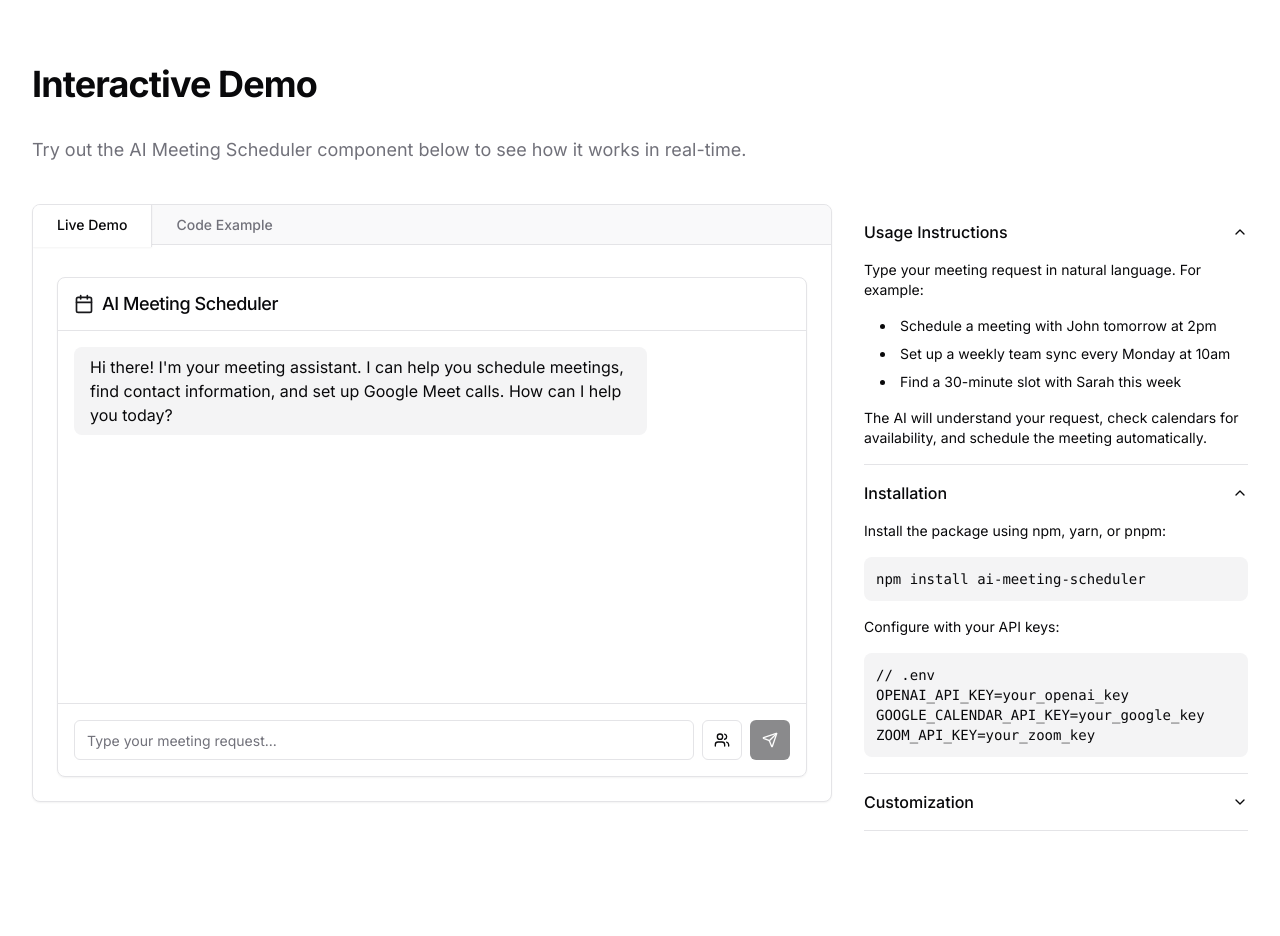
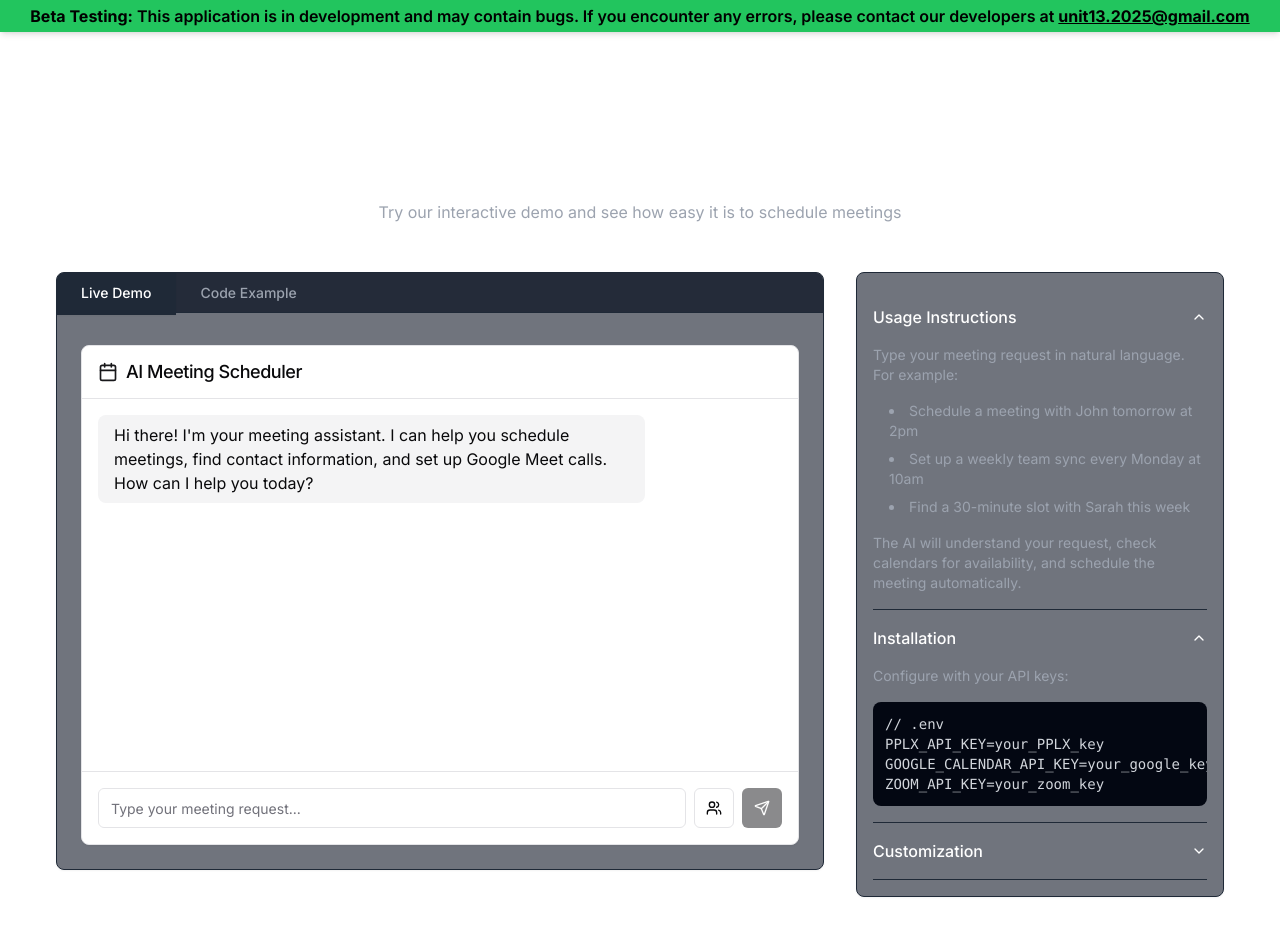
Before and after one commit to Karush2807/MeetMate, a Next.js app: page /demo in a window 1280 px wide. Shown: the top 936 px of the page. Before the commit the page ends 895 px from the top, so only its background shows below. Built offline with nearby package versions, Linux system fonts and the light colour scheme.

Commit message:
completely modifies the demo section of the application

```diff
--- a/app/demo/page.tsx
+++ b/app/demo/page.tsx
@@ -2,12 +2,16 @@ import { DemoSection } from "@/components/demo-section"
 
 export default function DemoPage() {
   return (
-    <div className="container py-10 md:py-16">
-      <h1 className="mb-8 text-3xl font-bold tracking-tight md:text-4xl">Interactive Demo</h1>
-      <p className="mb-10 text-muted-foreground md:text-lg">
-        Try out the AI Meeting Scheduler component below to see how it works in real-time.
-      </p>
-      <DemoSection />
+    <div className="container">
+      <div className="fixed top-0 left-0 right-0 bg-green-500 text-black font-semibold p-1 text-center  shadow-md z-50 flex items-center justify-center">
+        <span>
+          <span className="font-bold">Beta Testing:</span> This application is in development and may contain bugs.
+          If you encounter any errors, please contact our developers at <a href="mailto:dev@example.com" className="underline font-bold hover:text-green-100">unit13.2025@gmail.com</a>
+        </span>
+      </div>
+      <div className="pt-16">
+        <DemoSection />
+      </div>
     </div>
   )
 }
--- a/components/demo-section.tsx
+++ b/components/demo-section.tsx
@@ -1,4 +1,7 @@
-"use client"
+'use client'
+
+import { useState, useEffect } from 'react'
+import { motion } from 'framer-motion'
 import { Card, CardContent } from "@/components/ui/card"
 import { Tabs, TabsContent, TabsList, TabsTrigger } from "@/components/ui/tabs"
 import { Accordion, AccordionContent, AccordionItem, AccordionTrigger } from "@/components/ui/accordion"
@@ -11,17 +14,58 @@ const MeetingScheduler = dynamic(
 )
 
 export function DemoSection() {
+  const [isVisible, setIsVisible] = useState(false)
+
+  useEffect(() => {
+    const handleScroll = () => {
+      const scrollPosition = window.scrollY + window.innerHeight
+      const elementPosition = document.getElementById('demo-section')?.offsetTop || 0
+
+      if (scrollPosition > elementPosition) {
+        setIsVisible(true)
+      }
+    }
+
+    window.addEventListener('scroll', handleScroll)
+    handleScroll() // Check on initial load
+
+    return () => window.removeEventListener('scroll', handleScroll)
+  }, [])
+
   return (
-    <div className="grid gap-8 lg:grid-cols-3">
+    <section id="demo-section" className="py-20">
+      <div className="container px-4 md:px-6">
+        <motion.div
+          initial={{ opacity: 0, y: 20 }}
+          animate={{ opacity: isVisible ? 1 : 0, y: isVisible ? 0 : 20 }}
+          transition={{ duration: 0.5 }}
+          className="mb-12 text-center"
+        >
+          <h2 className="text-3xl font-bold text-white md:text-4xl">Experience the Power of AI Scheduling</h2>
+          <p className="mt-4 text-gray-400">Try our interactive demo and see how easy it is to schedule meetings</p>
+        </motion.div>
+
+        <motion.div
+          initial={{ opacity: 0, y: 20 }}
+          animate={{ opacity: isVisible ? 1 : 0, y: isVisible ? 0 : 20 }}
+          transition={{ duration: 0.5, delay: 0.2 }}
+          className="grid gap-8 lg:grid-cols-3"
+        >
           <div className="lg:col-span-2">
-        <Card className="overflow-hidden">
+            <Card className="overflow-hidden border-gray-800 bg-gray-900/60 backdrop-blur-md">
               <CardContent className="p-0">
                 <Tabs defaultValue="demo">
-              <TabsList className="w-full justify-start rounded-none border-b bg-muted/50 p-0">
-                <TabsTrigger value="demo" className="rounded-none border-r px-6 py-3 data-[state=active]:bg-background">
+                  <TabsList className="w-full justify-start rounded-none border-b border-gray-800 bg-gray-900/80 p-0">
+                    <TabsTrigger
+                      value="demo"
+                      className="rounded-none border-r border-gray-800 px-6 py-3 text-gray-400 data-[state=active]:bg-gray-800 data-[state=active]:text-white"
+                    >
                       Live Demo
                     </TabsTrigger>
-                <TabsTrigger value="code" className="rounded-none px-6 py-3 data-[state=active]:bg-background">
+                    <TabsTrigger
+                      value="code"
+                      className="rounded-none px-6 py-3 text-gray-400 data-[state=active]:bg-gray-800 data-[state=active]:text-white"
+                    >
                       Code Example
                     </TabsTrigger>
                   </TabsList>
@@ -29,7 +73,7 @@ export function DemoSection() {
                     <MeetingScheduler />
                   </TabsContent>
                   <TabsContent value="code" className="p-6">
-                <pre className="overflow-x-auto rounded-lg bg-muted p-4 text-sm">
+                    <pre className="overflow-x-auto rounded-lg bg-gray-950 p-4 text-sm text-gray-300">
                       {`import { MeetingScheduler } from "ai-meeting-scheduler";
 
 // Basic usage
@@ -52,10 +96,12 @@ export default function App() {
           </div>
 
           <div>
+            <Card className="border-gray-800 bg-gray-900/60 backdrop-blur-md">
+              <CardContent className="p-4">
                 <Accordion type="multiple" defaultValue={["usage", "installation"]}>
-          <AccordionItem value="usage">
-            <AccordionTrigger>Usage Instructions</AccordionTrigger>
-            <AccordionContent>
+                  <AccordionItem value="usage" className="border-gray-800">
+                    <AccordionTrigger className="text-white hover:text-white hover:no-underline">Usage Instructions</AccordionTrigger>
+                    <AccordionContent className="text-gray-400">
                       <div className="space-y-4 text-sm">
                         <p>Type your meeting request in natural language. For example:</p>
                         <ul className="list-inside list-disc space-y-2 pl-4">
@@ -70,25 +116,23 @@ export default function App() {
                       </div>
                     </AccordionContent>
                   </AccordionItem>
-          <AccordionItem value="installation">
-            <AccordionTrigger>Installation</AccordionTrigger>
-            <AccordionContent>
+                  <AccordionItem value="installation" className="border-gray-800">
+                    <AccordionTrigger className="text-white hover:text-white hover:no-underline">Installation</AccordionTrigger>
+                    <AccordionContent className="text-gray-400">
                       <div className="space-y-4 text-sm">
-                <p>Install the package using npm, yarn, or pnpm:</p>
-                <pre className="overflow-x-auto rounded-lg bg-muted p-3">npm install ai-meeting-scheduler</pre>
                         <p>Configure with your API keys:</p>
-                <pre className="overflow-x-auto rounded-lg bg-muted p-3">
+                        <pre className="overflow-x-auto rounded-lg bg-gray-950 p-3 text-gray-300">
                           {`// .env
-OPENAI_API_KEY=your_openai_key
+PPLX_API_KEY=your_PPLX_key
 GOOGLE_CALENDAR_API_KEY=your_google_key
 ZOOM_API_KEY=your_zoom_key`}
                         </pre>
                       </div>
                     </AccordionContent>
                   </AccordionItem>
-          <AccordionItem value="customization">
-            <AccordionTrigger>Customization</AccordionTrigger>
-            <AccordionContent>
+                  <AccordionItem value="customization" className="border-gray-800">
+                    <AccordionTrigger className="text-white hover:text-white hover:no-underline">Customization</AccordionTrigger>
+                    <AccordionContent className="text-gray-400">
                       <div className="space-y-4 text-sm">
                         <p>The component accepts the following props for customization:</p>
                         <ul className="list-inside list-disc space-y-2 pl-4">
@@ -112,7 +156,11 @@ ZOOM_API_KEY=your_zoom_key`}
                     </AccordionContent>
                   </AccordionItem>
                 </Accordion>
+              </CardContent>
+            </Card>
           </div>
+        </motion.div>
       </div>
+    </section>
   )
 }
```
Lines whose indentation alone changed are shown as unchanged.
